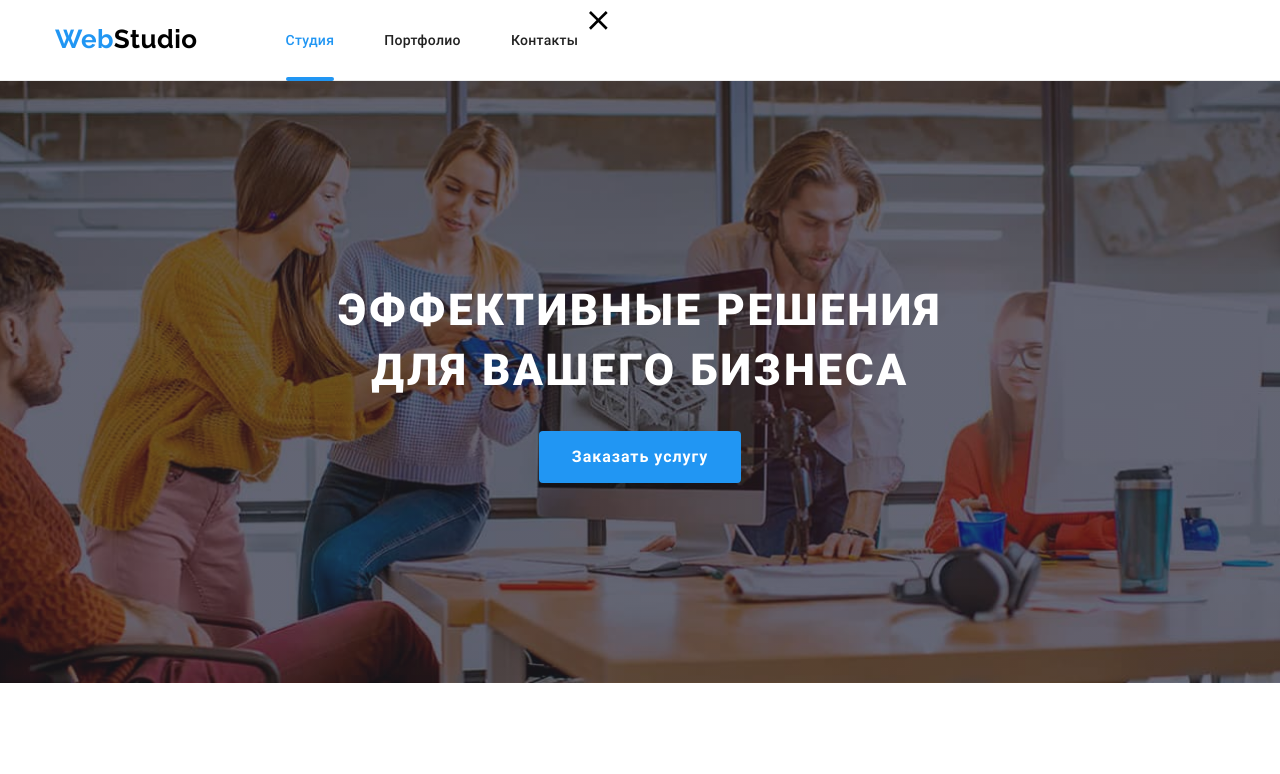
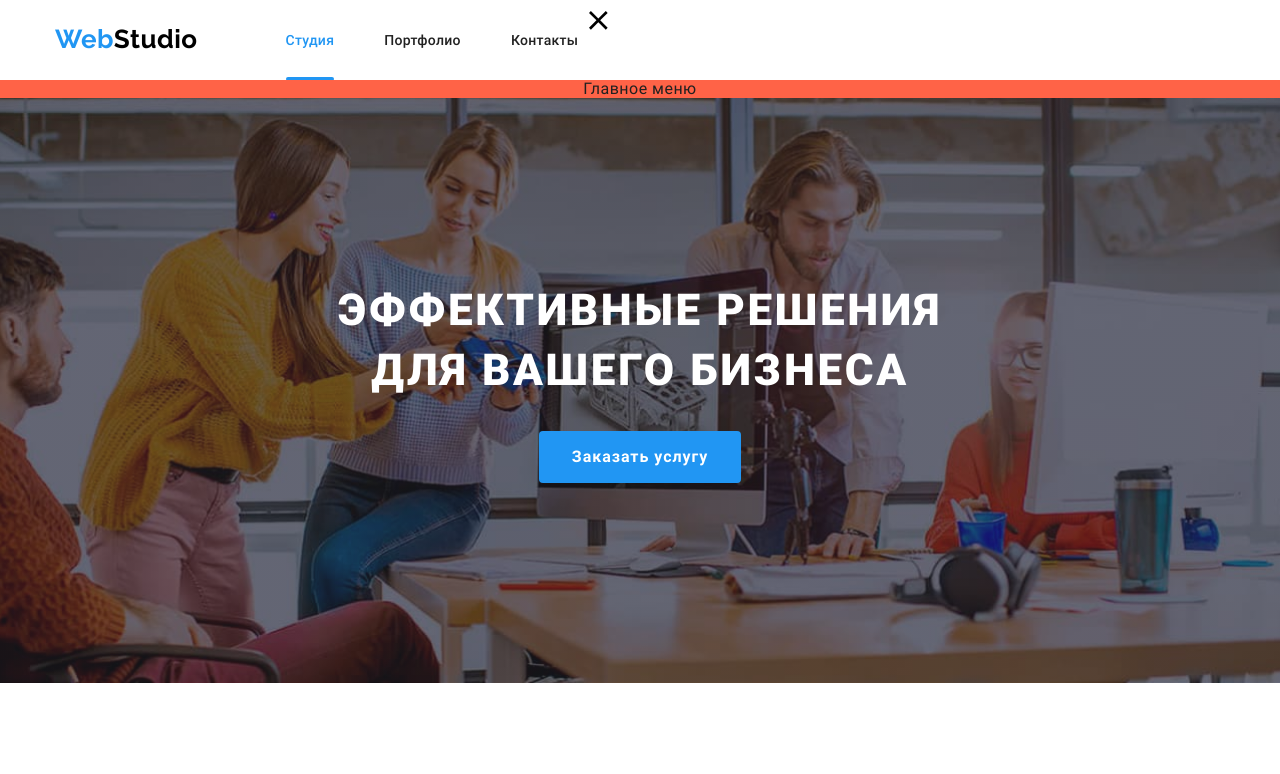
Before and after one commit to Huracan22505/HTML-CSS-Final-Release, a plain HTML site: page index.html in a window 1280 px wide. Both pictures are taken after a click on the button 598 px from the left and 40 px from the top of the page. Shown: the top 774 px of the page. Drawn offline with nearby package versions, Linux system fonts and the light colour scheme.

Commit message:
menu button done

```diff
--- a/index.html
+++ b/index.html
@@ -24,12 +24,19 @@
 							<li class="item"><a href="./portfolio.html" class="link">Портфолио</a></li>
 							<li class="item"><a href="" class="link">Контакты</a></li>
 						</ul>
-						<button type="button" class="menu-button" data-menu-button aria-expanded="false">
+						<button
+							type="button"
+							class="menu-button"
+							aria-expanded="false"
+							aria-controls="menu-container"
+							data-menu-button
+						>
 							<svg class="icon" width="40" height="40" aria-label="Переключатель мобильного меню">
 								<use class="icon-cross" href="./images/symbol-defs.svg#close-menu-mobile"></use>
 								<use class="icon-menu" href="./images/symbol-defs.svg#menu-mobile"></use>
 							</svg>
 						</button>
+						<div class="menu-container" id="menu-container" data-menu>Главное меню</div>
 					</nav>
 
 					<!-- Contacts -->
--- a/sass/components/_header.scss
+++ b/sass/components/_header.scss
@@ -1,12 +1,8 @@
 header {
+	position: relative;
+
 	border-bottom: 1px solid #ececec;
 }
-
-.header {
-	display: inline-flex;
-	align-items: center;
-}
-
 /* Logo */
 
 .logo {
@@ -62,9 +58,12 @@ header {
 
 .menu-button {
 	display: inline-flex;
+
 	margin: 0;
 	padding: 0;
+
 	border: none;
+
 	background-color: transparent;
 }
 
@@ -78,6 +77,23 @@ header {
 
 .menu-button.is-open .icon-cross {
 	display: block;
+}
+
+.menu-container {
+	display: none;
+
+	position: absolute;
+	top: 100%;
+	left: 0;
+	width: 100%;
+
+	background-color: tomato;
+
+	text-align: center;
+
+	&.is-open {
+		display: block;
+	}
 }
 
 .site-nav {
```
Also changed, not shown: css/main.css, css/main.min.css, css/portfolio.css, css/portfolio.min.css, 4 other files.
